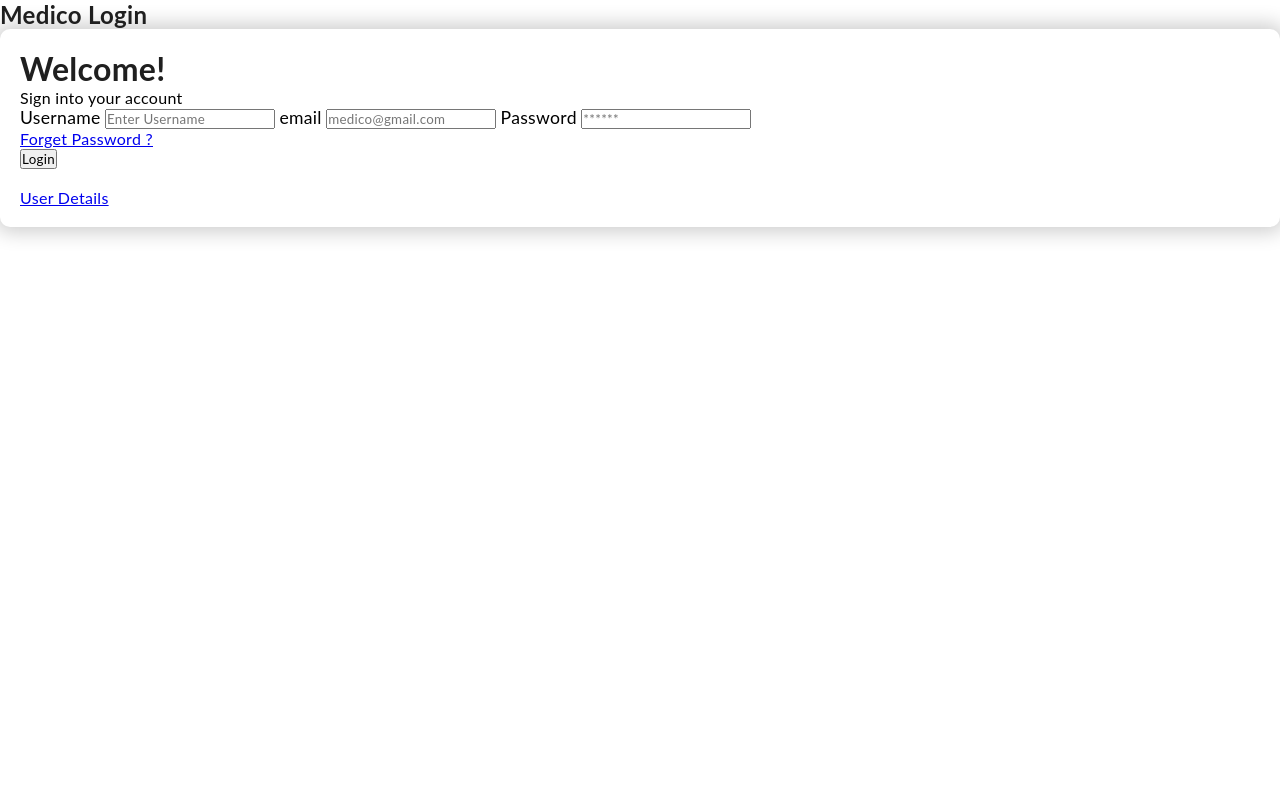
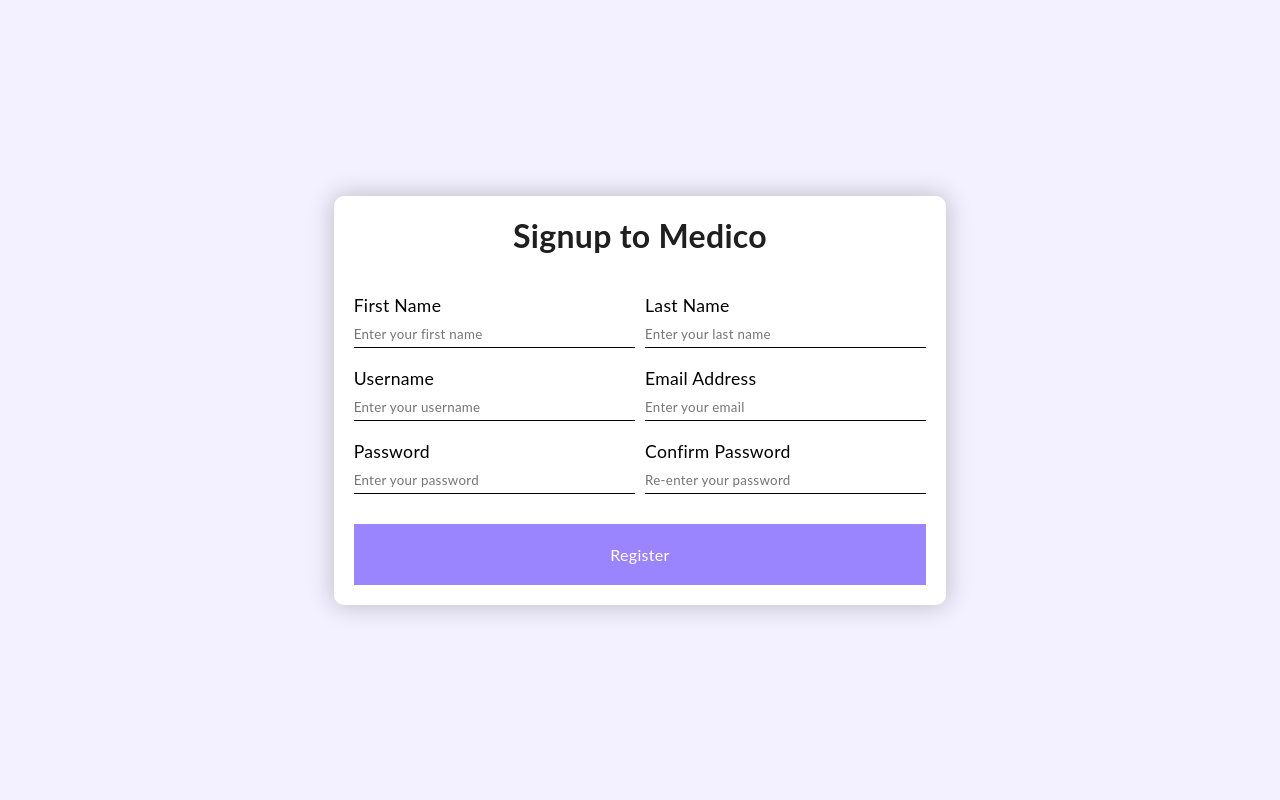
Before and after one commit to ArjunBasandrai/Medico, a PHP site: page /signup.php in a window 1280 px wide. Run offline with PHP 8.4, Linux system fonts and the light colour scheme.

Commit message:
Updated signup page design

```diff
--- a/login.php
+++ b/login.php
@@ -48,12 +48,12 @@
     <meta charset="UTF-8">
     <meta http-equiv="X-UA-Compatible" content="IE=edge">
     <meta name="viewport" content="width=device-width, initial-scale=1.0">
-    <title>Login form</title>
+    <title>Medico Login</title>
     <link rel="stylesheet" href="static/css/style.css">
     <link rel="icon" type="image/x-icon" href="static/imgs/favicon.ico">
     <style>
     body {
-        background: rgba(142, 116, 255,.4);
+        background: rgba(142, 116, 255,.1);
         justify-content: center;
         align-items: center;
         display: flex;
--- a/signup.php
+++ b/signup.php
@@ -1,34 +1,70 @@
+<?php
+    require_once "pdo.php";
+    session_start();
+    if (isset($_SESSION['uname'])) {
+        header('Location: index.php');
+        return;
+    }
+?>
+
 <!DOCTYPE html>
 <html lang="en">
 <head>
     <meta charset="UTF-8">
     <meta http-equiv="X-UA-Compatible" content="IE=edge">
     <meta name="viewport" content="width=device-width, initial-scale=1.0">
-    <title>Login form</title>
+    <title>Sign up to Medico</title>
+    <link rel="stylesheet" href="static/css/style.css">
     <link rel="icon" type="image/x-icon" href="static/imgs/favicon.ico">
-    <link rel="stylesheet" href="static/css/style.css">
+    <style>
+    body {
+        background: rgba(142, 116, 255,.1);
+        justify-content: center;
+        align-items: center;
+        display: flex;
+        min-height: 100vh;
+    }
+    </style>
 </head>
 <body>
     <div class="main">
-        <div class="logo">
-            <h2>Medico Login</h2>
-        </div>
         <div class="signin">
-            <h1>Welcome!</h1>
-            <p>Sign into your account</p>
-            <form action="">
-                <label for="">Username</label>
-                <input type="text" name="" id="" placeholder="Enter Username">
-                <label for="">email</label>
-                <i class="far fa-user"></i>
-                <input type="email" placeholder="medico@gmail.com" name="" id="">
-                <label for="">Password</label>
-                <i class="far fa-user"></i>
-                <input type="password" placeholder="******" name="" id=""><br>
-                <a href="#">Forget Password ?</a><br>
-                <button>Login</button>
-                <br><br>
-                <a target="_blank" href="indexadd.html">User Details</a>
+            <h1 class="sn-h">Signup to Medico</h1>
+            <form method="post" action="" class="signup-form">
+                <div class="sn-row flexbox flexrow">
+                    <div>
+                        <label for="uname">First Name</label>
+                        <input type="text" placeholder="Enter your first name" name="fname" id="fname" required>
+                    </div>
+                    <div>
+                        <label for="uname">Last Name</label>
+                        <input type="text" placeholder="Enter your last name" name="fname" id="fname" required>
+                    </div>
+                </div>
+
+                <div class="sn-row flexbox flexrow">
+                    <div>
+                        <label for="uname">Username</label>
+                        <input type="text" placeholder="Enter your username" name="uname" id="uname" required>
+                    </div>
+                    <div>
+                        <label for="uname">Email Address</label>
+                        <input type="email" placeholder="Enter your email" name="email" id="email" required>
+                    </div>
+                </div>
+
+                <div class="sn-row flexbox flexrow">
+                    <div>
+                        <label for="pass">Password</label>
+                        <input type="password" placeholder="Enter your password" name="pass" id="pass" required>
+                    </div>
+                    <div>
+                        <label for="pass">Confirm Password</label>
+                        <input type="password" placeholder="Re-enter your password" name="cpass" id="cpass" required>
+                    </div>
+                </div>
+
+                <input type="submit" value="Register">
             </form>
         </div>
     </div>
--- a/static/css/style.css
+++ b/static/css/style.css
@@ -18,15 +18,27 @@
     color: #1f1f1f;
 }
 
+.flexbox {
+    display: flex;
+}
+
+.flexrow {
+    flex-direction: row;
+}
+
+/* login page */
+
 .signin {
     background: #fff;
     padding: 20px;
     border-radius: 10px;
-    box-shadow: 0 0 20px 5px rgba(0,0,0,0.2);
+    box-shadow: 0 0 25px 2px rgba(0,0,0,0.2);
+    /* max-width: 500px; */
 }
 
-.signin > h2 {
+.signin > h1 {
     text-align: center;
+    margin-bottom: 20px;
 }
 
 .login-form label {
@@ -37,7 +49,7 @@
     font-size: 1.1em;
 }
 
-.login-form input , .login-form button {
+.login-form input {
     width: 100%;
     height: 35px;
     background: #fff;
@@ -52,9 +64,9 @@
     font-size: 14px;
 }
 
-.login-form input[type*="submit"] {
-    background: transparent;
-    color: #9B85FF;
+.login-form input[type*="submit"], .signup-form input[type*="submit"] {
+    background: #9B85FF;
+    color: #fff;
     font-size: 16px;
     padding: 0;
     margin: 10px 0 30px;
@@ -63,9 +75,36 @@
     transition: .2s all ease-out;
 }
 
-.login-form input[type*="submit"]:hover {
-    background: #9B85FF;
-    color: #fff;
+.login-form input[type*="submit"]:hover,.signup-form input[type*="submit"]:hover {
+    background: transparent;
+    color: #9B85FF;
+}
+
+.sn-h {
+    margin-bottom: 40px !important;
+}
+
+.sn-row div {
+    flex: 50%;
+    margin-bottom: 20px;
+}
+
+.sn-row div:first-child {
+    margin-right: 10px;
+}
+
+.sn-row input {
+    width: 100%;
+    padding: 10px 0 5px;
+    border: none;
+    outline: none;
+    border-bottom: 1px solid #000;
+}
+
+.signup-form input[type*="submit"] {
+    width: 100%;
+    padding: 20px;
+    margin-bottom: 0;
 }
 
 .login-form {
```
Also changed, not shown: static/css/nav.css (+0 -8 lines).
